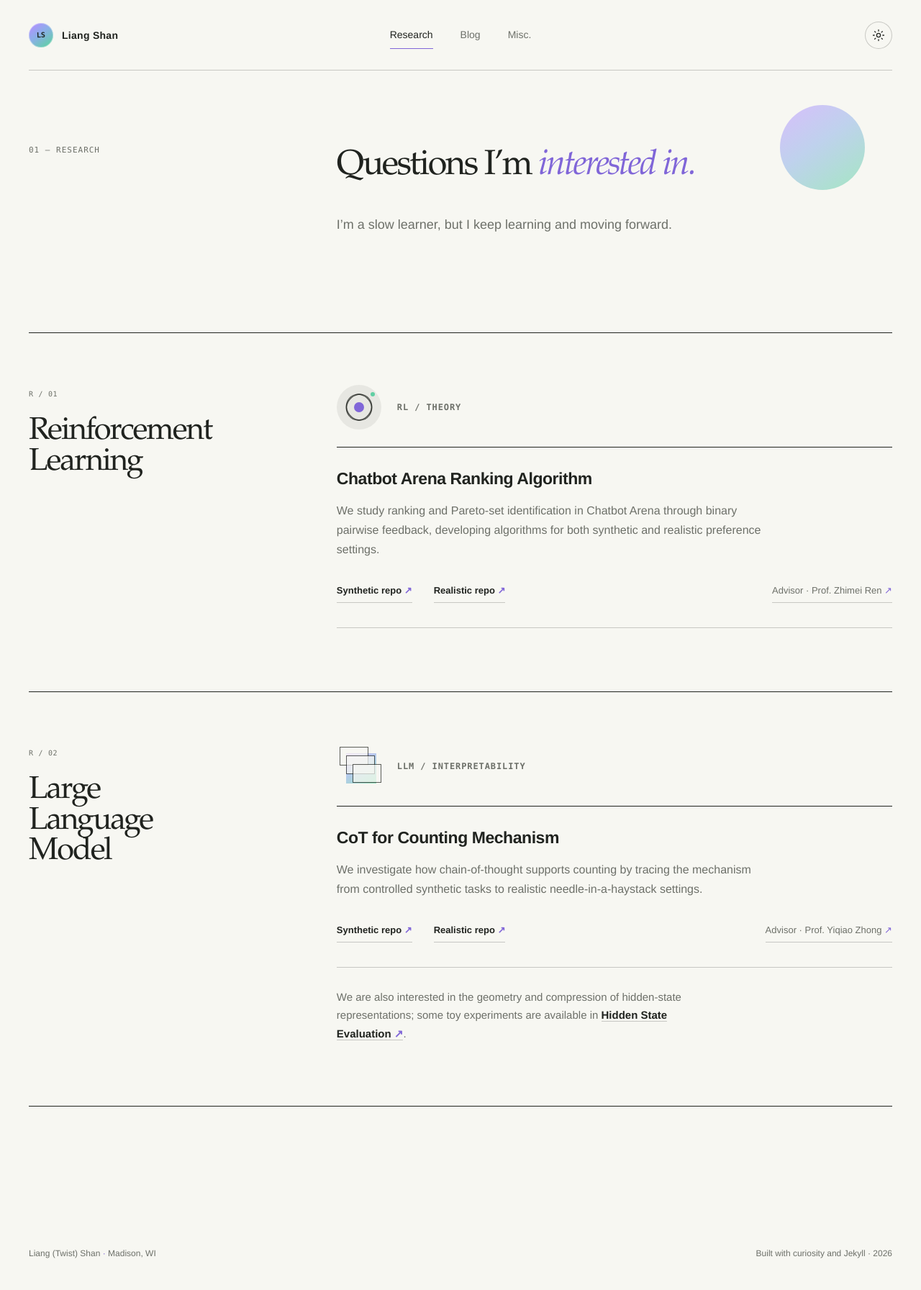
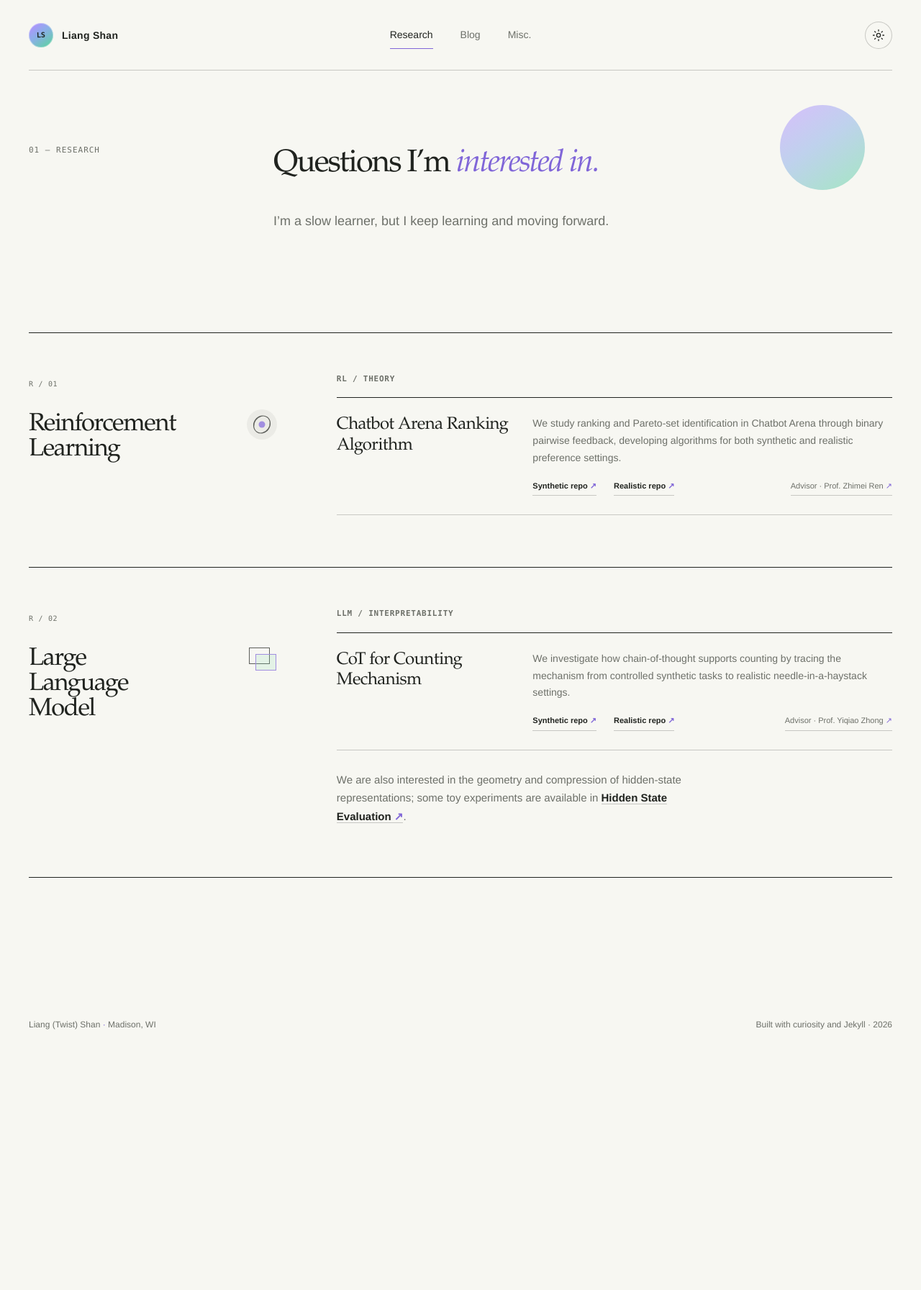
Before and after one commit to Twist-Shan/Twist-Shan.github.io, a Jekyll site: the page built from _pages/research.md, in a window 1280 px wide. Shown: the whole page at 72% size. Built offline with Jekyll 4.4.1, drawn with Linux system fonts in a browser that asks for light colours; after the commit the page ends 1474 px from its top, so only the background shows below that.

```diff
--- a/_pages/research.md
+++ b/_pages/research.md
@@ -18,11 +18,11 @@
     <header class="research-domain-header">
       <p class="project-number">R / 01</p>
       <h2>Reinforcement Learning</h2>
+      <i class="heading-mark heading-mark--rl" aria-hidden="true"></i>
     </header>
 
     <div class="research-track">
       <header class="research-track-header research-track-header--rl">
-        <div class="research-track-mark" aria-hidden="true"><span></span><span></span><span></span></div>
         <div class="research-track-title">
           <p>RL / Theory</p>
         </div>
@@ -44,11 +44,11 @@
     <header class="research-domain-header">
       <p class="project-number">R / 02</p>
       <h2>Large Language Model</h2>
+      <i class="heading-mark heading-mark--llm" aria-hidden="true"></i>
     </header>
 
     <div class="research-track">
       <header class="research-track-header research-track-header--llm">
-        <div class="research-track-mark" aria-hidden="true"><span></span><span></span><span></span></div>
         <div class="research-track-title">
           <p>LLM / Interpretability</p>
         </div>
--- a/assets/css/studio.css
+++ b/assets/css/studio.css
@@ -68,8 +68,8 @@
 .eyebrow { font: 11px/1.4 var(--mono); color: var(--muted); text-transform: uppercase; letter-spacing: .09em; }
 .status-dot { display: inline-block; width: 8px; height: 8px; border-radius: 50%; background: var(--fresh); margin-right: 9px; animation: breathe 2.8s ease-in-out infinite; }
 @keyframes breathe { 50% { opacity: .45; transform: scale(.82); } }
-.hero h1 { font: 400 clamp(3rem, 4.4vw, 4.5rem)/1 var(--serif); letter-spacing: -.05em; margin: 45px 0 48px; white-space: nowrap; }
-.page-hero h1 { font: 400 clamp(2.7rem, 3.8vw, 4.3rem)/.98 var(--serif); letter-spacing: -.05em; margin: 35px 0 24px; white-space: nowrap; }
+.hero h1 { font: 400 clamp(3rem, 4.4vw, 4.5rem)/1 var(--serif); letter-spacing: -.05em; margin: 45px 0 8px; white-space: nowrap; }
+.page-hero h1 { font: 400 clamp(2.15rem, 3.4vw, 4rem)/1 var(--serif); letter-spacing: -.045em; margin: 35px 0 24px; white-space: nowrap; }
 .hero h1 em, .page-hero h1 em { color: var(--accent); font-weight: 400; }
 .about-copy { border-top: 1px solid var(--line); padding-top: 18px; }
 .about-copy h2 { margin: 0 0 20px; font: 400 26px/1 var(--serif); letter-spacing: -.02em; }
@@ -78,8 +78,8 @@
 .hero-copy > p:not(.eyebrow) { max-width: 61ch; color: var(--muted); font-size: 17px; }
 .hero-copy .hero-intro { font-size: 20px; line-height: 1.52; color: var(--ink); }
 .hero-intro strong { font-weight: 600; }
-.personal-motto { margin: 28px 0 0; padding: 19px 23px 20px; background: var(--motto-bg); border-left: 3px solid var(--accent); box-shadow: inset 0 1px 0 var(--motto-edge); }
-.personal-motto p { margin: 0; color: var(--ink); font: italic 400 20px/1.45 var(--serif); letter-spacing: -.015em; }
+.personal-motto { max-width: 760px; margin: 0 0 34px auto; padding: 0; border: 0; text-align: right; }
+.personal-motto p { margin: 0; color: var(--accent); opacity: .62; font: 400 18px/1.5 "Snell Roundhand", "Segoe Script", "Bradley Hand", "Brush Script MT", cursive; letter-spacing: .005em; }
 .hero-actions { display: flex; gap: 34px; margin-top: 42px; }
 .text-link { display: inline-flex; gap: 12px; align-items: center; color: var(--ink); font-size: 17px; font-weight: 600; border-bottom: 1px solid var(--ink); padding-bottom: 5px; transition: color .25s, border-color .25s; }
 .text-link span { color: var(--accent); transition: transform .3s cubic-bezier(.16,1,.3,1); }
@@ -100,10 +100,24 @@
 .portrait-wrap figcaption { display: flex; justify-content: space-between; margin-top: 12px; font: 10px/1.4 var(--mono); color: var(--muted); text-transform: uppercase; letter-spacing: .07em; }
 
 .ruled-section { border-top: 1px solid var(--ink); padding: 28px 0 120px; display: grid; grid-template-columns: 1fr 2.2fr; gap: 6vw; }
-.section-label { display: grid; grid-template-columns: 42px 1fr; align-items: baseline; align-content: start; }
+.section-label { display: grid; grid-template-columns: 42px 1fr 48px; align-items: baseline; align-content: start; }
 .section-label span { font: 10px/1 var(--mono); color: var(--accent); }
 .section-label h2 { font: 600 13px/1 var(--sans); margin: 0; text-transform: uppercase; letter-spacing: .08em; }
 .section-label p { grid-column: 2; margin-top: 9px; color: var(--muted); font-size: 13px; }
+.heading-mark { display: block; width: 42px; aspect-ratio: 1; position: relative; color: var(--ink); opacity: .72; font-style: normal; }
+.section-label .heading-mark { grid-column: 3; grid-row: 1 / 3; align-self: start; margin-top: -4px; }
+.heading-mark--education::before, .heading-mark--education::after { content: ""; position: absolute; width: 23px; height: 29px; border: 1px solid currentColor; left: 7px; top: 5px; transform: rotate(-8deg); }
+.heading-mark--education::after { left: 13px; top: 8px; border-color: var(--accent); transform: rotate(7deg); }
+.heading-mark--notes { border: 1px solid var(--line); border-radius: 50%; }
+.heading-mark--notes::before { content: ""; position: absolute; width: 18px; height: 1px; background: currentColor; left: 11px; top: 12px; box-shadow: 0 6px 0 currentColor, 0 12px 0 currentColor; }
+.heading-mark--notes::after { content: ""; position: absolute; width: 6px; aspect-ratio: 1; border-radius: 50%; background: var(--mint); right: 5px; top: 5px; }
+.heading-mark--rl { border-radius: 50%; background: var(--motto-bg); }
+.heading-mark--rl::before { content: ""; position: absolute; inset: 8px 13px; border: 1px solid currentColor; border-radius: 50%; transform: rotate(35deg) scaleX(1.45); }
+.heading-mark--rl::after { content: ""; position: absolute; width: 9px; aspect-ratio: 1; border-radius: 50%; background: var(--accent); left: 50%; top: 50%; transform: translate(-50%,-50%); }
+.heading-mark--llm::before, .heading-mark--llm::after { content: ""; position: absolute; width: 27px; height: 21px; border: 1px solid currentColor; left: 3px; top: 5px; }
+.heading-mark--llm::after { left: 12px; top: 14px; border-color: var(--accent); background: color-mix(in srgb, var(--mint) 18%, transparent); }
+.heading-mark--things::before { content: ""; position: absolute; width: 26px; aspect-ratio: 1; border: 1px solid currentColor; left: 6px; top: 8px; transform: rotate(12deg); }
+.heading-mark--things::after { content: ""; position: absolute; width: 8px; aspect-ratio: 1; border-radius: 50%; background: var(--mint); right: 3px; top: 3px; }
 .timeline article { display: grid; grid-template-columns: 130px 1fr auto; gap: 28px; border-bottom: 1px solid var(--line); padding: 0 0 32px; margin-bottom: 32px; position: relative; }
 .timeline article::after { content: ""; position: absolute; left: 0; right: 0; bottom: -1px; height: 2px; background: var(--fresh); transform: scaleX(0); transform-origin: left; transition: transform .5s cubic-bezier(.16,1,.3,1); }
 .timeline article:hover::after { transform: scaleX(1); }
@@ -130,7 +144,7 @@
 .contact-band a span { color: var(--mint); display: inline-block; transition: transform .3s cubic-bezier(.16,1,.3,1); }
 .contact-band a:hover span { transform: translate(5px,-5px); }
 
-.page-hero { min-height: 365px; padding: 74px 0 66px; display: grid; grid-template-columns: 1fr 2.2fr; column-gap: 6vw; align-content: start; border-bottom: 1px solid var(--ink); position: relative; isolation: isolate; }
+.page-hero { min-height: 365px; padding: 74px 0 66px; display: grid; grid-template-columns: .75fr 2.45fr; column-gap: 6vw; align-content: start; border-bottom: 1px solid var(--ink); position: relative; isolation: isolate; }
 .page-hero::before { content: ""; position: absolute; width: 118px; aspect-ratio: 1; border-radius: 50%; background: var(--fresh); right: 3vw; top: 48px; z-index: -1; opacity: .52; }
 .page-hero .eyebrow { padding-top: 18px; }
 .page-hero h1 { max-width: none; }
@@ -146,32 +160,20 @@
 .project-links a { font-size: 13px; font-weight: 600; border-bottom: 1px solid var(--line); padding-bottom: 4px; }
 .project-links a:hover { color: var(--accent); border-color: var(--accent); }
 .research-catalog { padding-bottom: 140px; }
-.research-domain { display: grid; grid-template-columns: 1fr 2.2fr; gap: 6vw; padding: 68px 0 88px; border-bottom: 1px solid var(--ink); }
-.research-domain-header { align-self: start; position: sticky; top: 36px; }
-.research-domain-header h2 { max-width: 12ch; margin: 24px 0 0; font: 400 clamp(2.2rem, 3.4vw, 3.8rem)/.98 var(--serif); letter-spacing: -.045em; }
+.research-domain { display: grid; grid-template-columns: 1fr 2.2fr; gap: 6vw; padding: 54px 0 72px; border-bottom: 1px solid var(--ink); }
+.research-domain-header { align-self: start; position: sticky; top: 36px; display: grid; grid-template-columns: minmax(0, 1fr) 48px; column-gap: 16px; }
+.research-domain-header .project-number, .research-domain-header h2 { grid-column: 1; }
+.research-domain-header .heading-mark { grid-column: 2; grid-row: 2; align-self: start; margin-top: 18px; }
+.research-domain-header h2 { max-width: 13ch; margin: 22px 0 0; font: 400 clamp(2rem, 2.7vw, 3rem)/1 var(--serif); letter-spacing: -.04em; }
 .research-track { min-width: 0; }
-.research-track-header { display: grid; grid-template-columns: 68px minmax(0, 1fr); align-items: center; gap: 16px; padding: 4px 0 24px; }
-.research-track-title p { margin: 0; color: var(--muted); font: 600 12px/1.4 var(--mono); text-transform: uppercase; letter-spacing: .075em; }
-.research-track-mark { width: 62px; aspect-ratio: 1; position: relative; background: var(--motto-bg); overflow: hidden; }
-.research-track-mark span { position: absolute; display: block; border: 1px solid var(--ink); opacity: .72; }
-.research-track-header--rl .research-track-mark { border-radius: 50%; }
-.research-track-header--rl .research-track-mark::after { content: ""; position: absolute; width: 6px; aspect-ratio: 1; border-radius: 50%; background: var(--mint); right: 9px; top: 10px; }
-.research-track-header--rl .research-track-mark span { inset: 12px 21px; border-radius: 50%; }
-.research-track-header--rl .research-track-mark span:nth-child(1) { transform: rotate(38deg) scaleX(1.8); }
-.research-track-header--rl .research-track-mark span:nth-child(2) { transform: rotate(-38deg) scaleX(1.8); }
-.research-track-header--rl .research-track-mark span:nth-child(3) { inset: 24px; border: 0; border-radius: 50%; background: var(--accent); opacity: 1; }
-.research-track-header--llm .research-track-mark { background: transparent; }
-.research-track-header--llm .research-track-mark::before { content: ""; position: absolute; inset: 13px 7px 7px 13px; background: var(--fresh); opacity: .62; }
-.research-track-header--llm .research-track-mark span { width: 40px; height: 26px; background: var(--paper); }
-.research-track-header--llm .research-track-mark span:nth-child(1) { left: 4px; top: 4px; }
-.research-track-header--llm .research-track-mark span:nth-child(2) { left: 13px; top: 16px; }
-.research-track-header--llm .research-track-mark span:nth-child(3) { left: 22px; top: 28px; }
-.research-entry { padding: 30px 0 34px; border-top: 1px solid var(--ink); border-bottom: 1px solid var(--line); }
+.research-track-header { padding: 2px 0 18px; }
+.research-track-title p { margin: 0; color: var(--muted); font: 600 11px/1.4 var(--mono); text-transform: uppercase; letter-spacing: .07em; }
+.research-entry { display: grid; grid-template-columns: minmax(180px, .65fr) minmax(0, 1.35fr); gap: 18px 32px; align-items: start; padding: 24px 0 26px; border-top: 1px solid var(--ink); border-bottom: 1px solid var(--line); }
 .research-entry + .research-entry { border-top: 0; }
-.research-entry h4 { max-width: 800px; margin: 0 0 16px; font: 600 clamp(1.35rem, 1.8vw, 1.75rem)/1.2 var(--sans); letter-spacing: -.02em; }
-.research-entry > p { max-width: 68ch; margin: 0; color: var(--muted); font-size: 16px; line-height: 1.7; }
-.research-links { display: flex; flex-wrap: wrap; align-items: center; gap: 15px 30px; margin-top: 34px; }
-.research-links a { padding-bottom: 5px; border-bottom: 1px solid var(--line); font-size: 13px; font-weight: 600; transition: color .25s, border-color .25s; }
+.research-entry h4 { margin: 0; font: 400 24px/1.18 var(--serif); letter-spacing: -.025em; }
+.research-entry > p { max-width: 68ch; margin: 0; color: var(--muted); font-size: 14px; line-height: 1.7; }
+.research-links { grid-column: 2; display: flex; flex-wrap: wrap; align-items: center; gap: 12px 24px; margin-top: 0; }
+.research-links a { padding-bottom: 4px; border-bottom: 1px solid var(--line); font-size: 11px; font-weight: 600; transition: color .25s, border-color .25s; }
 .research-links a span, .research-aside a span { display: inline-block; color: var(--accent); transition: transform .3s cubic-bezier(.16,1,.3,1); }
 .research-links a:hover, .research-aside a:hover { color: var(--accent); border-color: var(--accent); }
 .research-links a:hover span, .research-aside a:hover span { transform: translate(2px,-2px); }
@@ -206,8 +208,8 @@
 
 .misc-grid { padding: 75px 0 120px; display: grid; grid-template-columns: 1fr 1.35fr; gap: 12vw; }
 .misc-lead, .course-notes-heading { position: relative; min-height: 260px; isolation: isolate; }
-.misc-lead::before { content: ""; position: absolute; width: 92px; aspect-ratio: 1; border-radius: 50%; background: var(--fresh); right: -35px; top: -15px; z-index: -1; opacity: .8; }
 .misc-lead h2 { font: 400 clamp(2.2rem, 4vw, 4rem)/1 var(--serif); letter-spacing: -.04em; margin: 35px 0; }
+.misc-lead > .heading-mark { position: absolute; right: 0; top: 28px; }
 .misc-lead > p:last-child { color: var(--muted); font-size: 18px; }
 .misc-list { border-top: 1px solid var(--ink); }
 .misc-list > div { display: grid; grid-template-columns: 45px 1fr 1fr; align-items: baseline; gap: 20px; border-bottom: 1px solid var(--line); padding: 27px 0; }
@@ -277,22 +279,14 @@
   .hero { padding-top: 48px; }
   .portrait-wrap::before { right: -8px; }
   .hero h1, .page-hero h1 { letter-spacing: -.045em; margin-top: 32px; }
-  .personal-motto { padding: 17px 18px 18px; }
-  .personal-motto p { font-size: 18px; }
+  .personal-motto { margin-bottom: 30px; text-align: right; }
+  .personal-motto p { font-size: 15px; }
   .hero-actions { flex-direction: column; align-items: start; gap: 22px; }
   .timeline article { grid-template-columns: 1fr; gap: 10px; }
   .timeline .place { display: none; }
-  .research-track-header { grid-template-columns: 62px minmax(0, 1fr); gap: 14px; padding-bottom: 22px; }
-  .research-track-mark { width: 58px; }
-  .research-track-header--rl .research-track-mark span { inset: 11px 19px; }
-  .research-track-header--rl .research-track-mark span:nth-child(3) { inset: 22px; }
-  .research-track-header--rl .research-track-mark::after { width: 6px; right: 7px; top: 8px; }
-  .research-track-header--llm .research-track-mark::before { inset: 10px 6px 6px 10px; }
-  .research-track-header--llm .research-track-mark span { width: 36px; height: 24px; }
-  .research-track-header--llm .research-track-mark span:nth-child(1) { left: 4px; top: 4px; }
-  .research-track-header--llm .research-track-mark span:nth-child(2) { left: 12px; top: 15px; }
-  .research-track-header--llm .research-track-mark span:nth-child(3) { left: 20px; top: 26px; }
-  .research-entry { padding: 28px 0 32px; }
+  .research-track-header { padding-bottom: 18px; }
+  .research-entry { grid-template-columns: 1fr; gap: 14px; padding: 22px 0 25px; }
+  .research-links { grid-column: 1; }
   .research-links { align-items: flex-start; flex-direction: column; gap: 17px; }
   .research-links .research-advisor { margin-left: 0; }
   .research-aside { padding: 25px 0 0; }
@@ -305,7 +299,6 @@
   .misc-list > div { grid-template-columns: 35px 1fr; }
   .misc-list p { grid-column: 2; }
   .misc-lead, .course-notes-heading { min-height: 0; }
-  .misc-lead::before { right: 0; }
   .note-links a { grid-template-columns: 1fr 20px; }
   .note-links small { grid-row: 2; }
   .social-note { grid-template-columns: 1fr; }
```
Also changed, not shown: _pages/about.md (+5 -5 lines), _pages/misc.md (+1 -0 lines).
